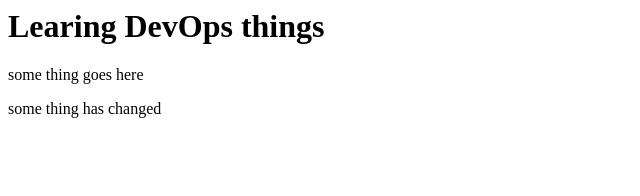
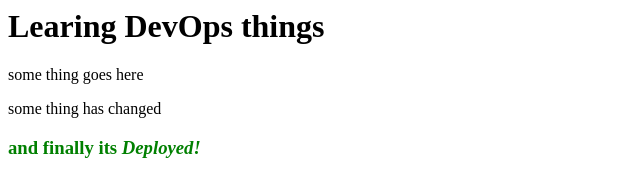
Before and after one commit to tahseenvs/test-cd, a website: page src/index.html in a window 1280 px wide. Shown: the whole page, without its empty margins (0-640 px from the left). Drawn offline with Linux system fonts and the light colour scheme.

Commit message:
configured deploying things

```diff
--- a/src/index.html
+++ b/src/index.html
@@ -8,5 +8,6 @@
 		<h1>Learing DevOps things</h1>
 		<p>some thing goes here</p>
 		<p>some thing has changed</p>
+		<h3 style="color:green" >and finally its <i>Deployed!</i></h3>
 	</body>
 </html>
```
